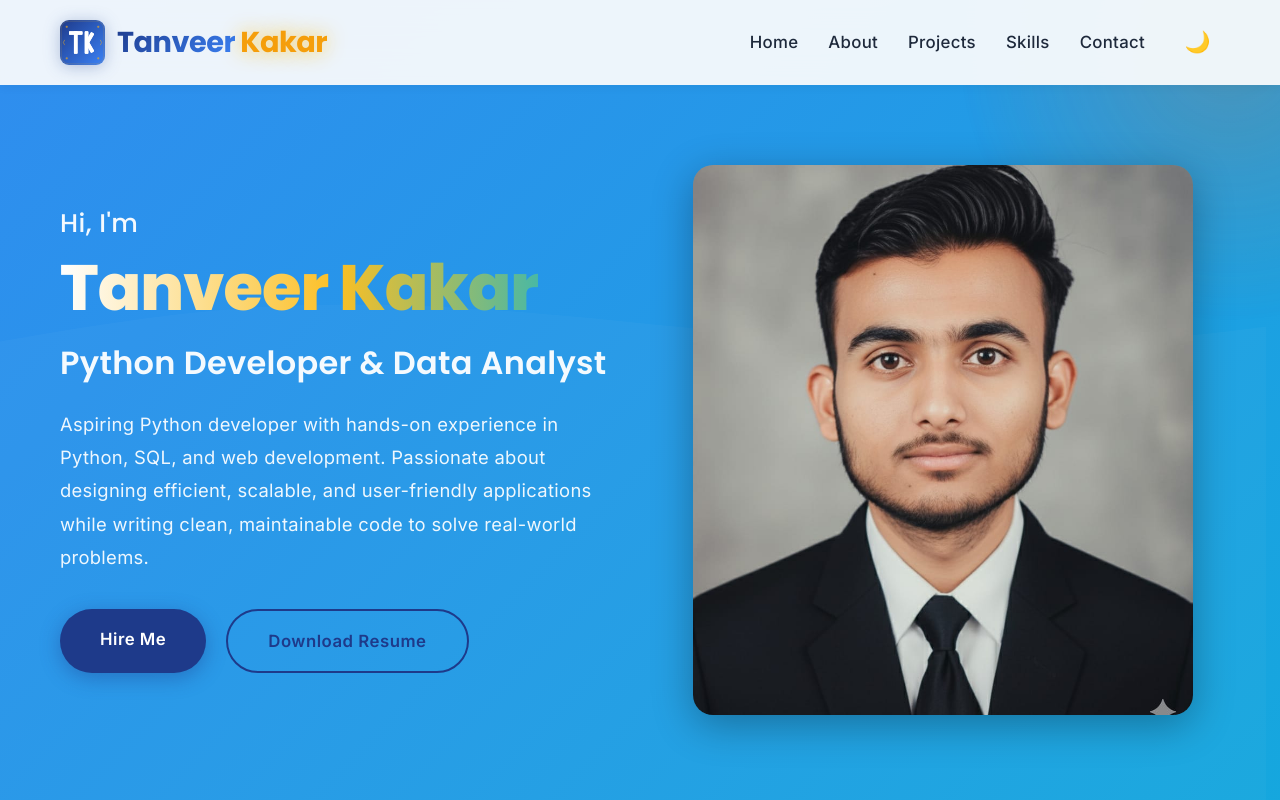
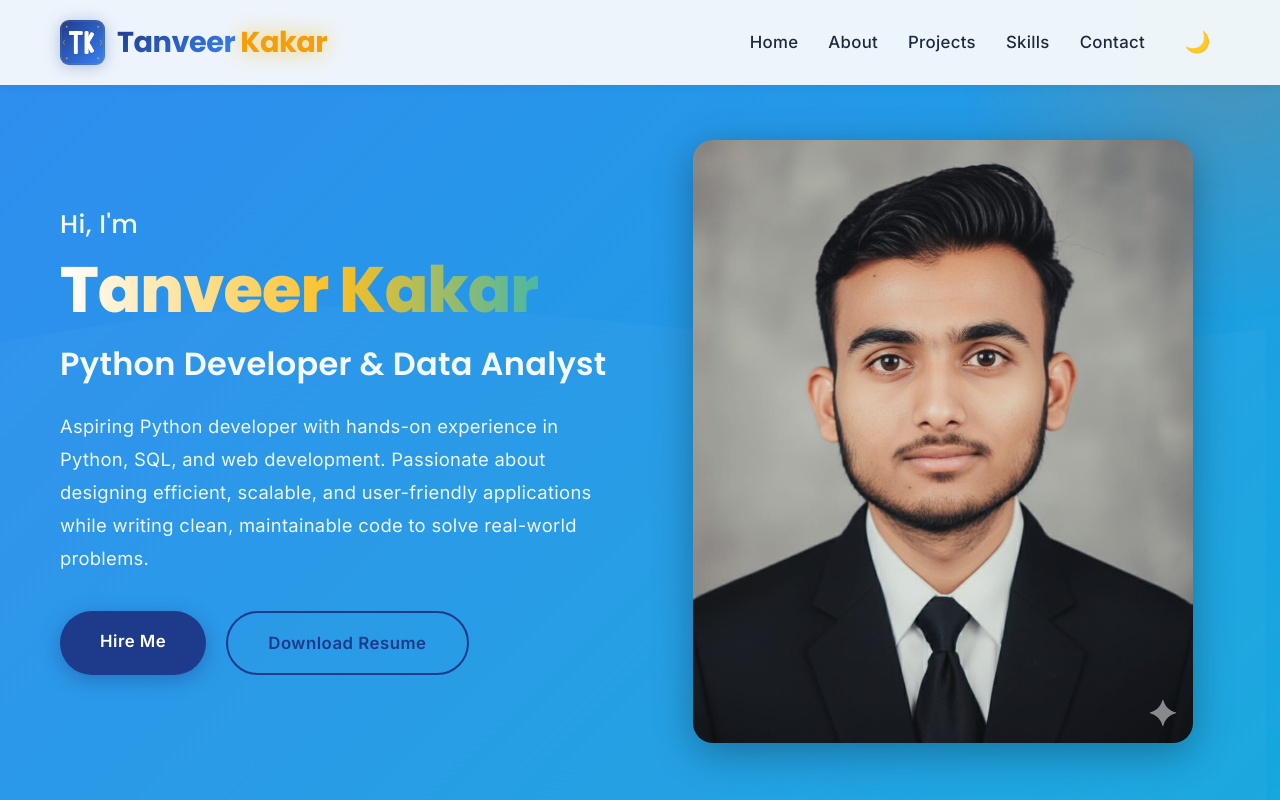
Before and after one commit to Tanveer2507/TANVEER-KAKAR, a React (Create React App) app: page / in a window 1280 px wide. Shown: the top 800 px of the page. Built offline with nearby package versions, Linux system fonts and the light colour scheme.

Commit message:
Match Home photo display style with About section - remove max-height and object-fit

```diff
--- a/src/components/Home.css
+++ b/src/components/Home.css
@@ -136,14 +136,11 @@ body.dark-mode .home-section {
 .profile-photo-container {
   width: 100%;
   max-width: 500px;
-  height: auto;
 }
 
 .profile-photo {
   width: 100%;
   height: auto;
-  max-height: 550px;
-  object-fit: cover;
   border-radius: 20px;
   box-shadow: 0 10px 40px rgba(0, 0, 0, 0.3);
   display: block;
```
